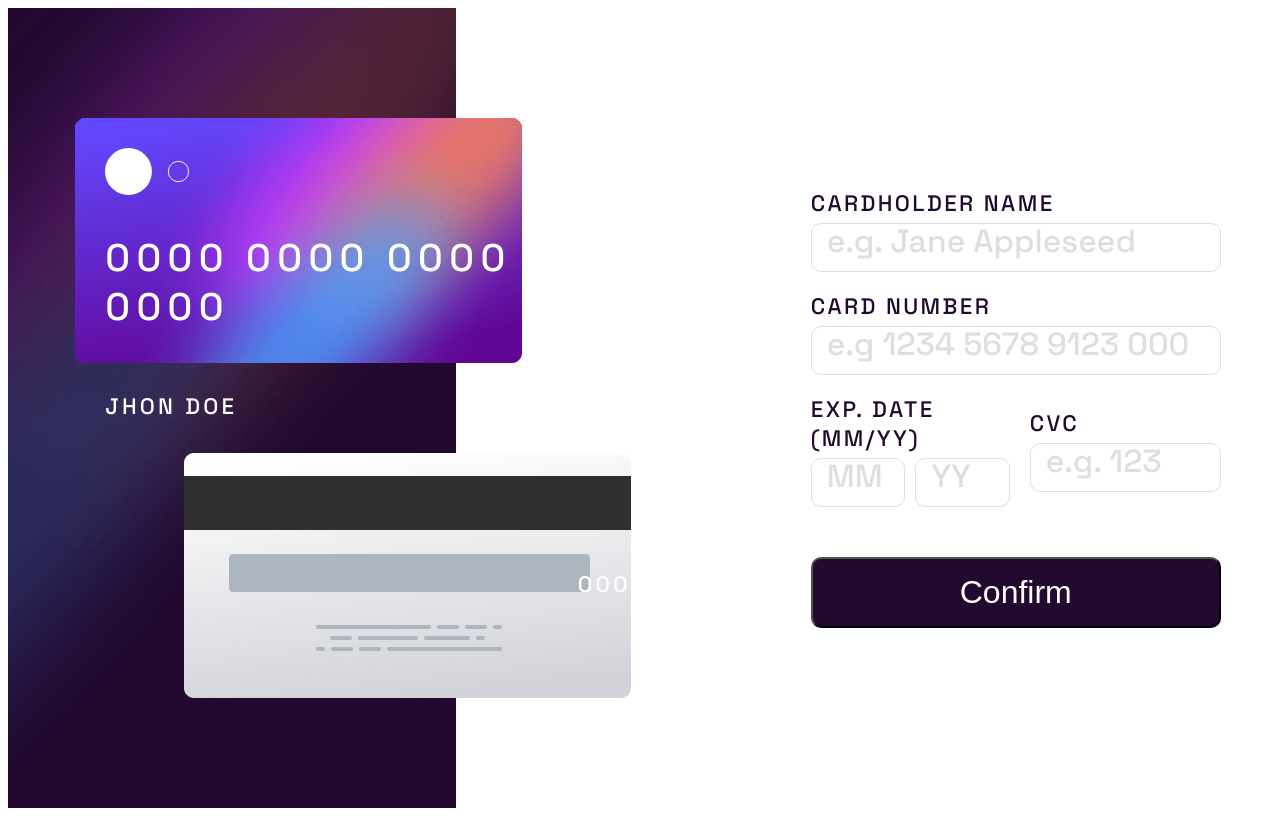
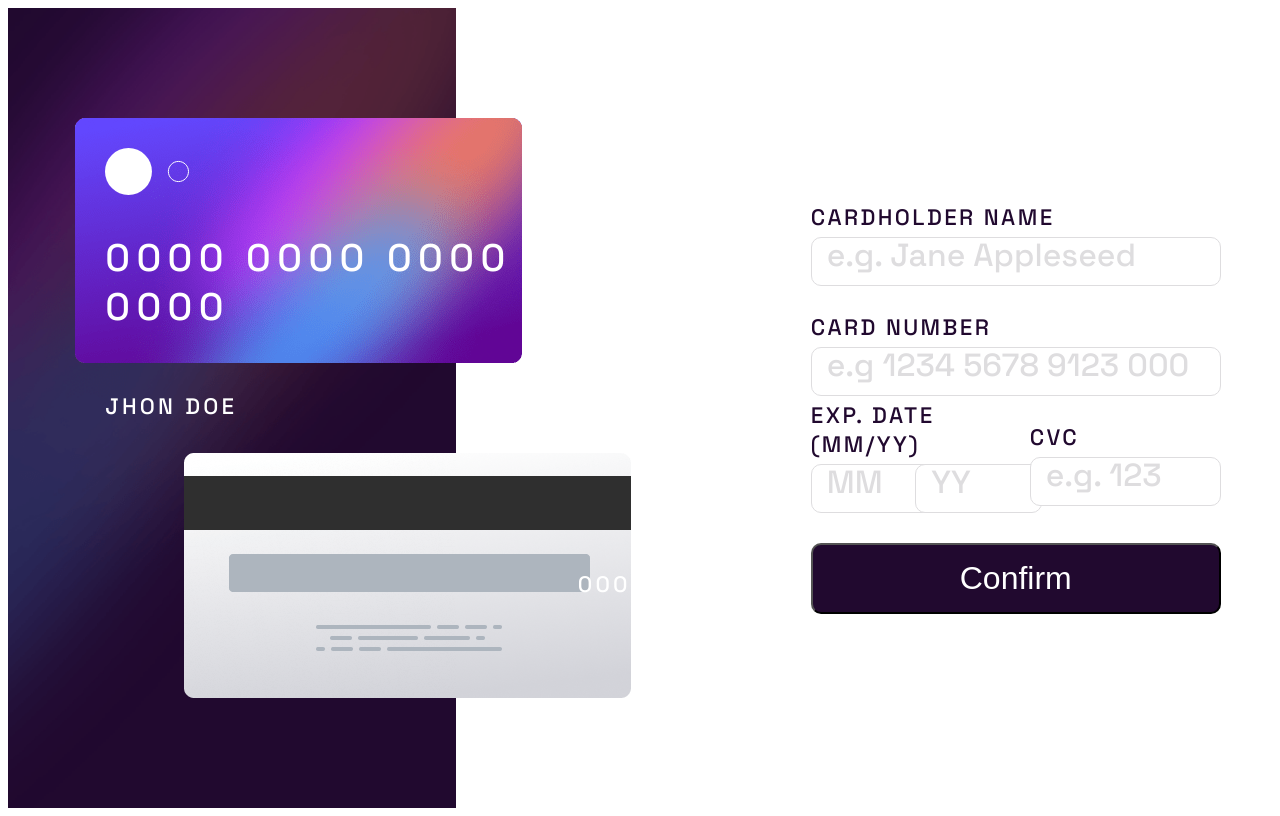
Before and after one commit to edilan-ribeiro/fm-interactive-card, a Next.js app: page / in a window 1280 px wide. Built offline with nearby package versions, Linux system fonts and the light colour scheme.

Commit message:
Component update
- added form functionality
- moved styles to another file

```diff
--- a/package.json
+++ b/package.json
@@ -9,10 +9,13 @@
     "lint": "next lint"
   },
   "dependencies": {
+    "@hookform/resolvers": "^3.3.2",
     "next": "^14.0.4",
     "react": "^18",
     "react-dom": "^18",
-    "styled-components": "^6.1.1"
+    "react-hook-form": "^7.49.2",
+    "styled-components": "^6.1.1",
+    "zod": "^3.22.4"
   },
   "devDependencies": {
     "@types/node": "^20",
--- a/src/components/Form/Form.tsx
+++ b/src/components/Form/Form.tsx
@@ -1,28 +1,117 @@
-import styled from 'styled-components'
+import { useForm } from 'react-hook-form'
+import { z } from 'zod'
+import { zodResolver } from '@hookform/resolvers/zod'
+import {
+	ConfirmButton,
+	CvcField,
+	DateContainer,
+	ExpireField,
+	FormSide,
+	InputContainer,
+	InputErrors,
+	InputField,
+	Labels,
+	SecurityFields,
+} from './Form.Styles'
+
+type createCardSchema = z.infer<typeof createCardSchema>
+
+const createCardSchema = z.object({
+	name: z.string().min(1, "Can't be blank").min(5, 'Name too small'),
+
+	cardn: z.coerce
+		.number({ invalid_type_error: 'Wrong format, numbers only' })
+		.min(1, "Can't be blank")
+		.refine(
+			(cardNumber) => cardNumber.toString().length === 16,
+			'Must have 16 digits'
+		),
+	month: z.coerce
+		.number({ invalid_type_error: 'Invalid month' })
+		.min(1, "Can't be blank")
+		.max(12, 'Invalid month'),
+	year: z.coerce
+		.number({ invalid_type_error: 'Invalid year' })
+		.min(1, "Can't be blank")
+		.min(23, "Year can't be in the past")
+		.max(80, 'Invalid year'),
+	cvc: z.coerce
+		.number({ invalid_type_error: 'Invalid CVC' })
+		.min(1, "Can't be blank")
+		.max(999, 'Invalid CVC'),
+})
 
 export const Form = () => {
+	//prettier-ignore
+	const {register,handleSubmit,formState: { errors }} = useForm<createCardSchema>({
+		resolver: zodResolver(createCardSchema),
+	})
+
+	function datacheck(data: any) {
+		console.log(data)
+	}
+
 	return (
-		<FormSide>
+		<FormSide onSubmit={handleSubmit(datacheck)}>
+			<InputContainer>
 				<Labels htmlFor="name">cardholder name</Labels>
-			<InputField type="name" id="name" placeholder="e.g. Jane Appleseed" />
-			<Labels htmlFor="cardNumber">card number</Labels>
 				<InputField
-				type="card number"
-				id="cardNumber"
+					id="name"
+					placeholder="e.g. Jane Appleseed"
+					errors={errors}
+					{...register('name')}
+				/>
+				{errors.name && <InputErrors>{errors.name.message}</InputErrors>}
+			</InputContainer>
+			<InputContainer>
+				<Labels htmlFor="cardn">card number</Labels>
+				<InputField
+					id="cardn"
 					placeholder="e.g 1234 5678 9123 000"
+					maxLength={16}
+					errors={errors}
+					{...register('cardn')}
 				/>
+				{errors.cardn && <InputErrors>{errors.cardn.message}</InputErrors>}
+			</InputContainer>
 			<SecurityFields>
 				<ExpireField>
 					<Labels htmlFor="month">exp. date (mm/yy)</Labels>
+					<DateContainer>
 						<div>
-						<InputField type="expire date month" id="month" placeholder="MM" />
-						<InputField type="expire date year" id="year" placeholder="YY" />
+							<InputField
+								id="month"
+								placeholder="MM"
+								maxLength={2}
+								errors={errors}
+								{...register('month')}
+							/>
+							{errors.month && <InputErrors>{errors.month.message}</InputErrors>}
 						</div>
+						<div>
+							<InputField
+								id="year"
+								placeholder="YY"
+								maxLength={2}
+								errors={errors}
+								{...register('year')}
+							/>
+							{errors.year && <InputErrors>{errors.year.message}</InputErrors>}
+						</div>
+					</DateContainer>
+					{/* {errors.month && <InputErrors>{errors.month.message}</InputErrors> || errors.year && <InputErrors>{errors.year.message}</InputErrors>} */}
 				</ExpireField>
 
 				<CvcField>
 					<Labels htmlFor="cvc">CVC</Labels>
-					<InputField type="CVC" id="cvc" placeholder="e.g. 123" />
+					<InputField
+						id="cvc"
+						placeholder="e.g. 123"
+						maxLength={3}
+						errors={errors}
+						{...register('cvc')}
+					/>
+					{errors.cvc && <InputErrors>{errors.cvc.message}</InputErrors>}
 				</CvcField>
 			</SecurityFields>
 
@@ -30,80 +119,3 @@ export const Form = () => {
 		</FormSide>
 	)
 }
-
-const FormSide = styled.form`
-    display: flex;
-	flex-direction: column;
-	text-transform: uppercase;
-	width: 410px;
-`
-
-const Labels = styled.label`
-	font-size: 1.4rem;
-	letter-spacing: 0.15rem;
-	color: #21092f;
-	margin-bottom: 5px;
-`
-
-const InputField = styled.input`
-	margin-bottom: 20px;
-	font-family: var(--font-spaceG);
-	padding: 15px;
-	border-radius: 10px;
-	border: 1px solid #dedddf;
-
-
-	&::placeholder{
-		font-size: 2rem;
-		color: #dedddf;
-	}
-
-	&:focus{
-		outline: none;
-		padding: 15px;
-		border: double 1px transparent;
-		border-radius: 7px;
-		background-image: linear-gradient(white, white),
-		linear-gradient(to right, #6448fe, #600594);
-		background-origin: border-box;
-		background-clip: padding-box, border-box;
-
-	}
-`
-
-const SecurityFields = styled.div`
-	display: flex;
-	gap: 20px;
-	align-items: center;
-`
-
-const ExpireField = styled.div`
-	width: 50%;
-
-	div {
-		display: flex;
-		gap: 10px;
-		margin-top: 5px;
-	}
-
-	input {
-		width: 50%;
-	}
-
-`
-
-const CvcField = styled.div`
-	display: flex;
-	flex-direction: column;
-`
-
-const ConfirmButton = styled.button`
-    background-color: #21092f;
-	color: #FFF;
-	border-radius: 10px;
-	text-transform: capitalize;
-	font-size: 2rem;
-	padding: 15px 0;
-	text-align: center;
-	margin-top: 30px;
-`
```
Also changed, not shown: 1 other file (tests, documents, lock files or other folders). Lines whose indentation alone changed are shown as unchanged.
